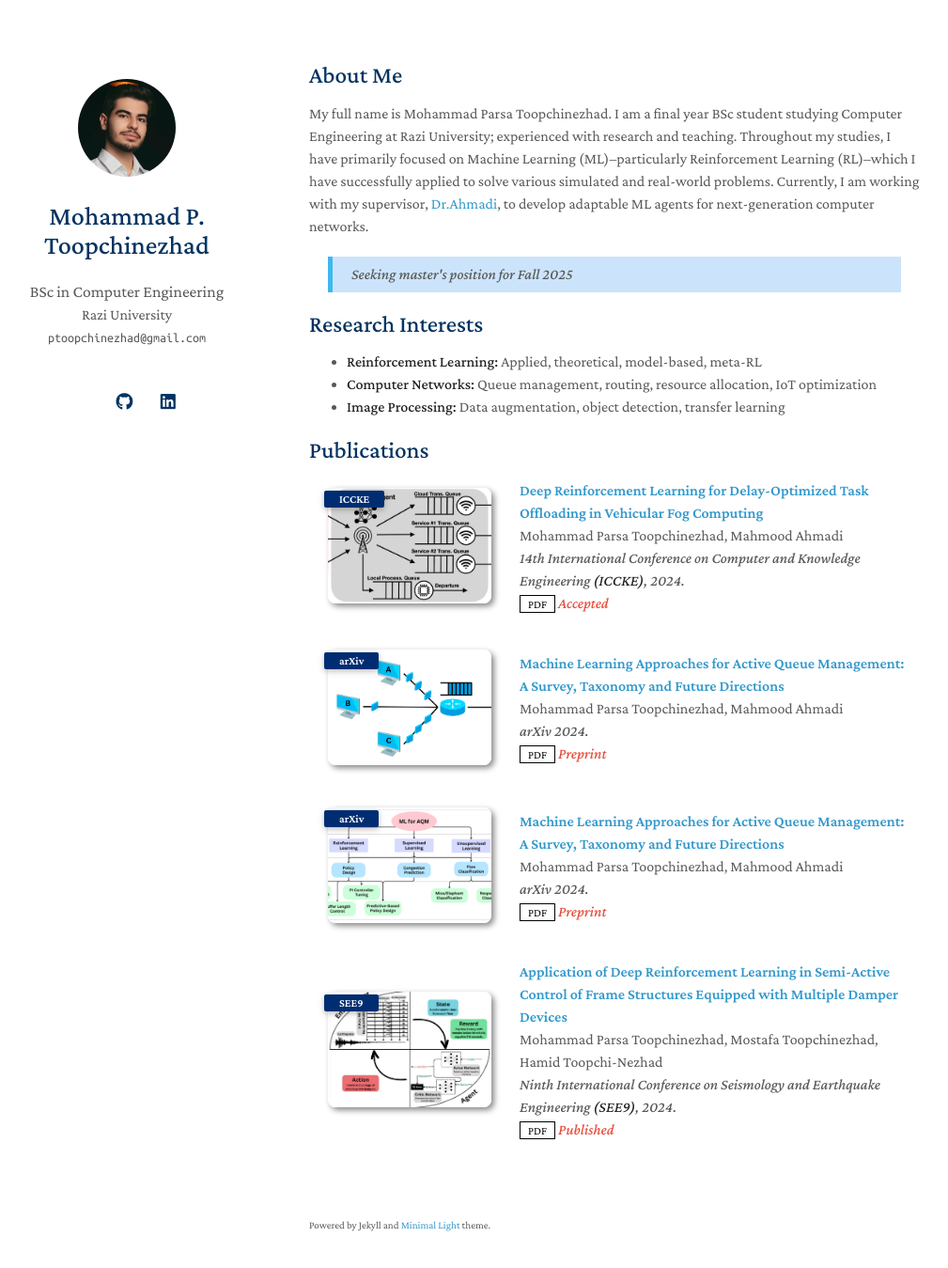
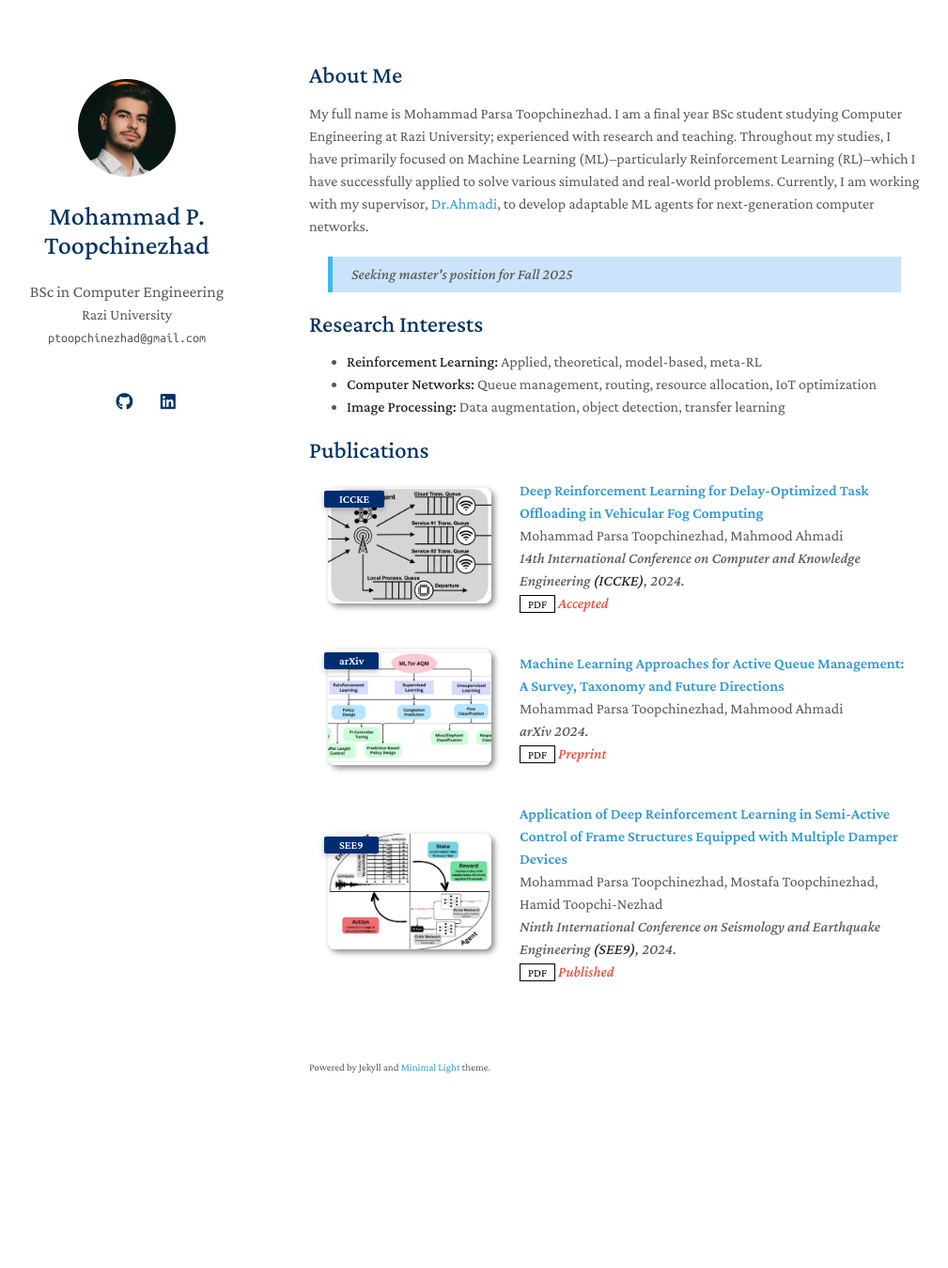
Before and after one commit to Procedurally-Generated-Human/Procedurally-Generated-Human.github.io, a Jekyll site: the page built from index.md, in a window 1280 px wide and 1384 px high. Shown: the top 1349 px of the window at 94% size, without its empty margins (141-1150 px from the left). Built offline with Jekyll 4.4.1, drawn with Linux system fonts in a browser that asks for light colours; a style sheet for code colours, icons or effects is not loaded; our own code applies the rules of GitHub Pages for plain Markdown files.

Commit message:
Update publications.yml

```diff
--- a/_data/publications.yml
+++ b/_data/publications.yml
@@ -7,14 +7,6 @@ main:
     pdf: https://www.github.com
     image: ./assets/img/vfc-rl-3.png
     notes: Accepted
-
-  - title: "Machine Learning Approaches for Active Queue Management: A Survey, Taxonomy and Future Directions"
-    authors: Mohammad Parsa Toopchinezhad, Mahmood Ahmadi
-    conference_short: arXiv
-    conference: arXiv 2024.
-    pdf: https://www.github.com
-    image: ./assets/img/aqm-ml-2.png
-    notes: Preprint
 
   - title: "Machine Learning Approaches for Active Queue Management: A Survey, Taxonomy and Future Directions"
     authors: Mohammad Parsa Toopchinezhad, Mahmood Ahmadi
```
